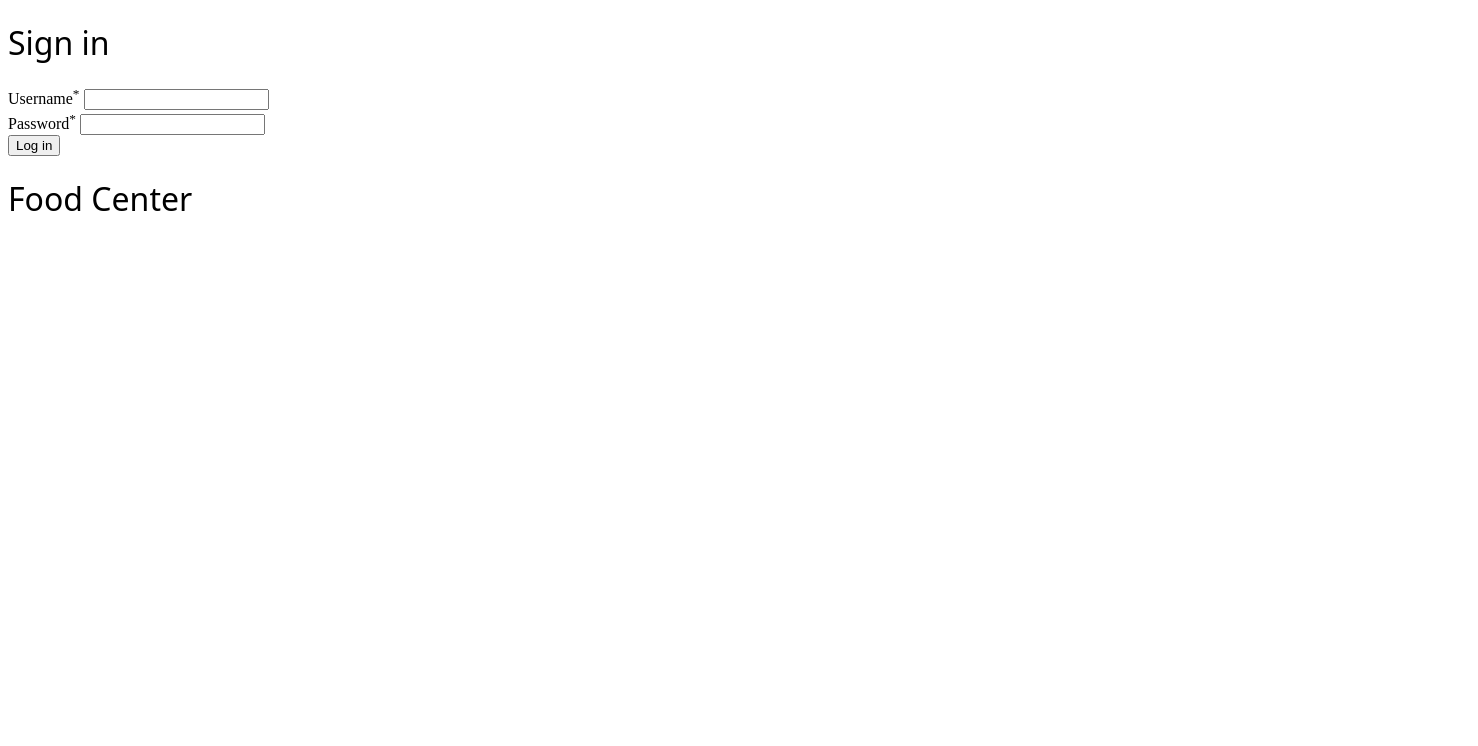
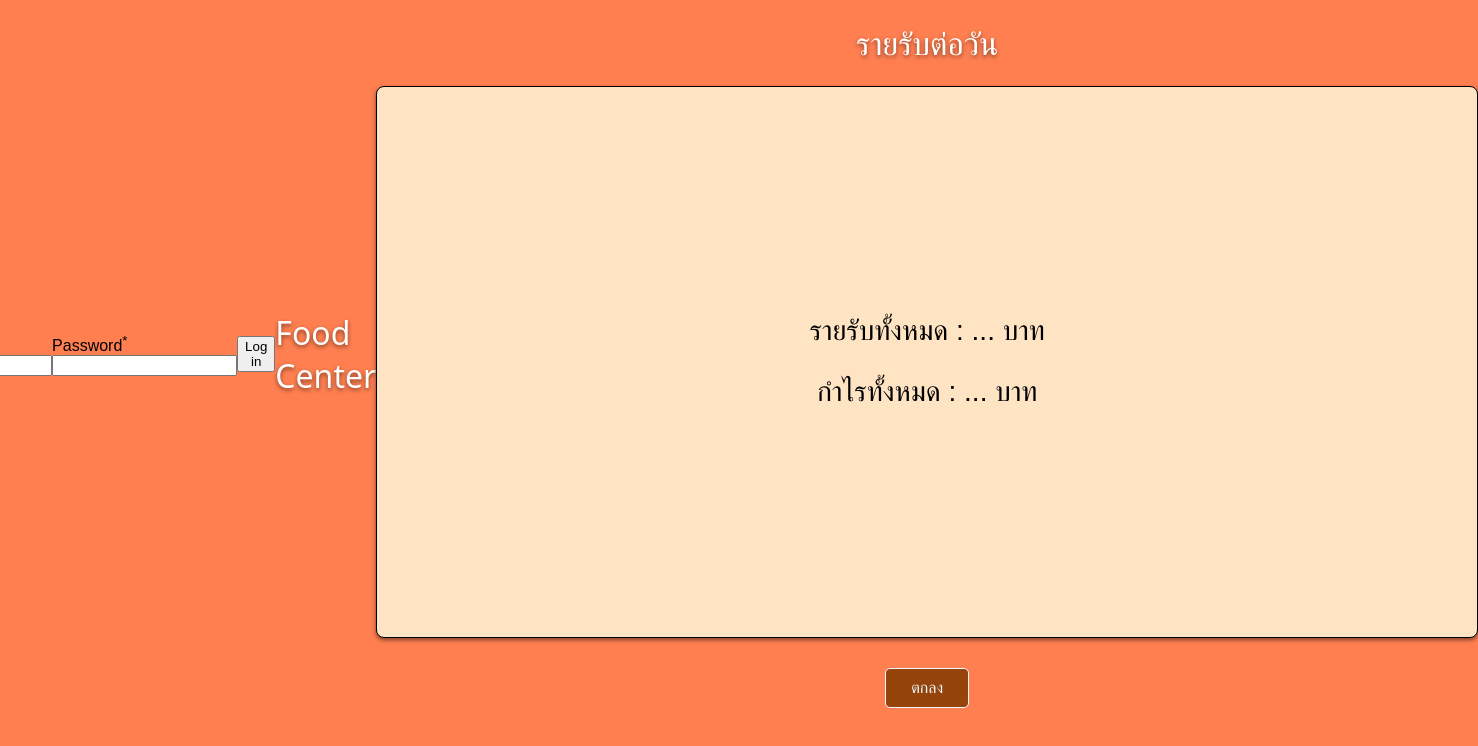
Before and after one commit to Bp-94/Food-Center-project, a plain HTML site: page index.html in a window 1280 px wide. Shown: the whole page, 1478 px wide, since content can reach past the window. Drawn offline with Linux system fonts and the light colour scheme; a web font is replaced by a local one.

Commit message:
Update index.html

```diff
--- a/index.html
+++ b/index.html
@@ -4,9 +4,54 @@
     <meta charset="UTF-8">
     <meta name="viewport" content="width=device-width, initial-scale=1.0">
     <title>Document</title>
+    <link rel="stylesheet" href="background.css">
+    <link rel="preconnect" href="https://fonts.googleapis.com">
+    <link rel="preconnect" href="https://fonts.gstatic.com" crossorigin>
+    <link href="https://fonts.googleapis.com/css2?family=Yatra+One&display=swap" rel="stylesheet">
     <link rel="stylesheet" href="sing_in.css">
-
 </head>
+<style>
+    h1 {
+        font-family: "Yatra One", system-ui ;
+        font-weight: 400;
+        font-style: normal ;
+    }
+    body {
+        font-family: sans-serif;
+                display: flex;
+                justify-content: center;
+                align-items: center;
+                min-height: 100hv;
+                background-color: coral;
+                margin: 0;
+            }
+            .container {
+                text-align: center;
+            }
+            h1 {
+                color: rgb(255, 255, 255);
+                text-shadow: 0 2px 4px rgba(0, 0, 0, 0.5);
+            }
+            .summary-box {
+                font-size: 28px;
+                background-color: bisque;
+                border: 1px solid;
+                border-radius: 8px;
+                padding: 200px 400px;
+                width: 300px;
+                box-shadow: 0 2px 4px rgba(0, 0, 0,0.5);
+            }
+            .ok-button {
+                margin-top: 30px;
+                padding: 10px 25px;
+                font-size: 16px;
+                cursor: pointer;
+                border: 1px solid;
+                background-color: rgb(149, 69, 12);
+                color: aliceblue;
+                border-radius: 5px;
+            }
+</style>
 <body>
                 <div class="Signin">
                     <h1>Sign in</h1>
@@ -29,22 +74,20 @@
                     </button>
 
                 </div>
-    <link rel="stylesheet" href="background.css">
-    <link rel="preconnect" href="https://fonts.googleapis.com">
-    <link rel="preconnect" href="https://fonts.gstatic.com" crossorigin>
-    <link href="https://fonts.googleapis.com/css2?family=Yatra+One&display=swap" rel="stylesheet">
-    <style>
-        h1 {
-            font-family: "Yatra One", system-ui ;
-            font-weight: 400;
-            font-style: normal ;
-        }
-    </style>
-</head>
-<body>
                 <h1 class="FoodCenter">
                     <span class="word_food">Food</span>
                     <span class="word_center">Center</span>
                 </h1>
+                <div class="container">
+                    <h1>รายรับต่อวัน</h1>
+
+                    <div class="summary-box">
+                        <p>รายรับทั้งหมด : <span id="totalRevenue">...</span> บาท</p>
+                        <p>กำไรทั้งหมด : <span id="netProfit">...</span> บาท</p>
+                    </div>
+
+                    <button class="ok-button" onclick="history.back()">ตกลง</button>
+                </div>
 </body>
+</head>
 </html>
```
Lines whose indentation alone changed are shown as unchanged.
